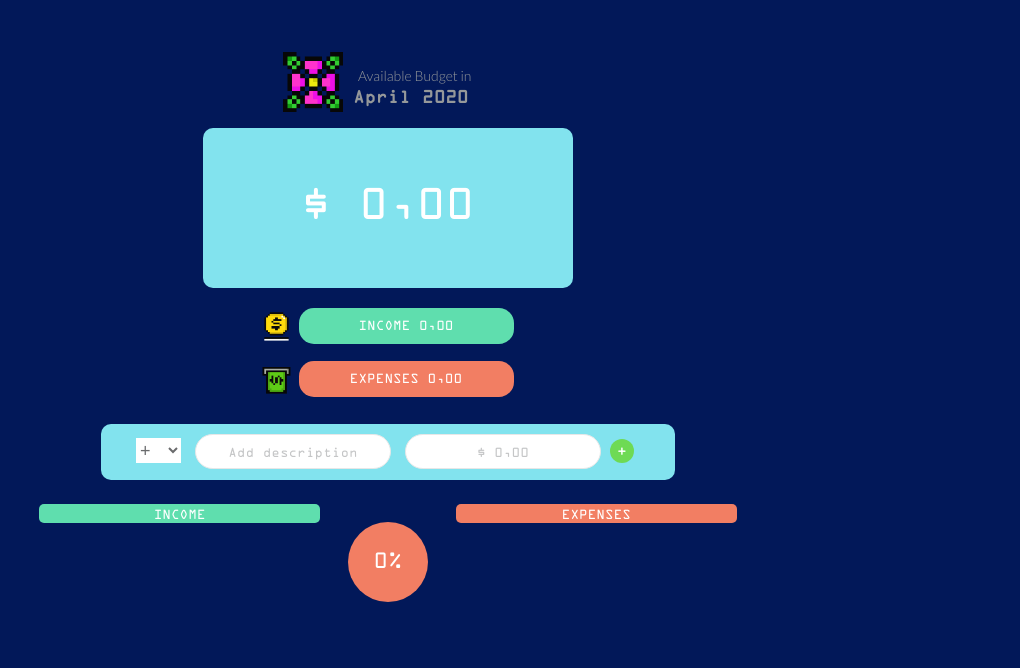
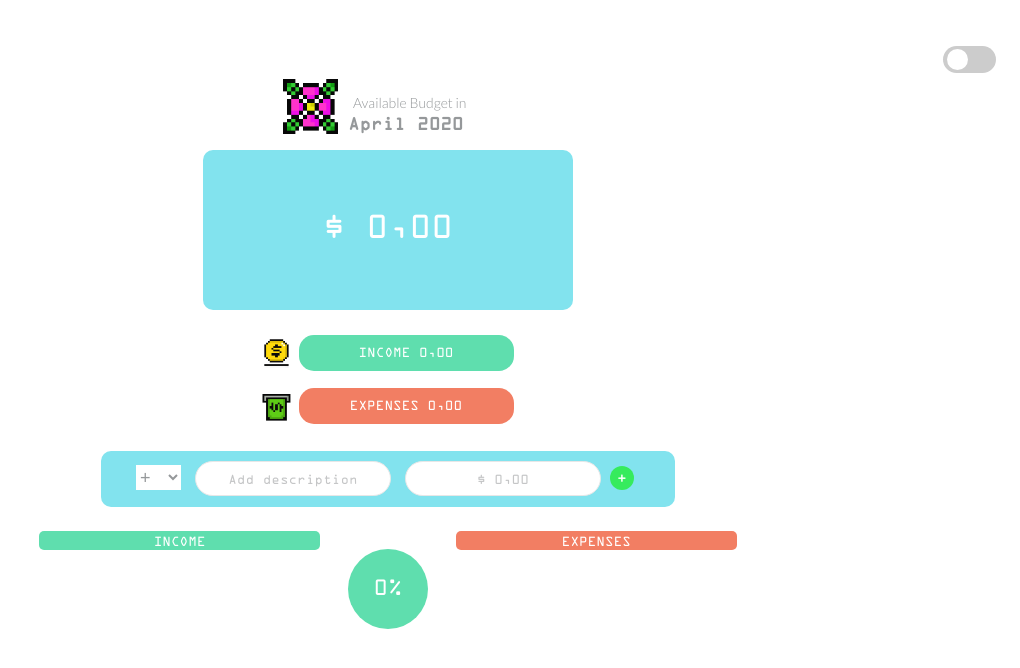
Before and after one commit to bethbecerra/budget-app, a plain HTML site: page index.html in a window 1280 px wide. Shown: the whole page, without its empty margins (260-1280 px from the left). Drawn offline with Linux system fonts and the light colour scheme; files whose address does not match are found by name.

Commit message:
Dark-Mode button

```diff
--- a/app.js
+++ b/app.js
@@ -1,14 +1,14 @@
 // Budget Controller
 
-var budgetController = (function() {
-  var Expense = function(id, description, value) {
+var budgetController = (function () {
+  var Expense = function (id, description, value) {
     this.id = id;
     this.description = description;
     this.value = value;
     this.percentage = -1;
   };
 
-  Expense.prototype.calculatePercentage = function(totalIncome) {
+  Expense.prototype.calculatePercentage = function (totalIncome) {
     if (totalIncome > 0) {
       this.percentage = Math.round((this.value / totalIncome) * 100);
     } else {
@@ -16,11 +16,11 @@ var budgetController = (function() {
     }
   };
 
-  Expense.prototype.getPercentage = function() {
+  Expense.prototype.getPercentage = function () {
     return this.percentage;
   };
 
-  var Income = function(id, description, value) {
+  var Income = function (id, description, value) {
     this.id = id;
     this.description = description;
     this.value = value;
@@ -29,23 +29,23 @@ var budgetController = (function() {
   var data = {
     allItems: {
       expense: [],
-      income: []
+      income: [],
     },
 
     totals: {
       expense: 0,
-      income: 0
+      income: 0,
     },
 
     budget: 0,
 
-    percentage: -1
+    percentage: -1,
   };
 
-  var calculateTotal = function(type) {
+  var calculateTotal = function (type) {
     var sum = 0;
 
-    data.allItems[type].forEach(function(current) {
+    data.allItems[type].forEach(function (current) {
       sum = sum + current.value;
     });
 
@@ -53,7 +53,7 @@ var budgetController = (function() {
   };
 
   return {
-    addItem: function(type, des, val) {
+    addItem: function (type, des, val) {
       var newItem, ID;
 
       // create new ID
@@ -81,7 +81,7 @@ var budgetController = (function() {
       return newItem;
     },
 
-    calculateBudget: function() {
+    calculateBudget: function () {
       // calculate total income and expenses
 
       calculateTotal('income');
@@ -101,24 +101,24 @@ var budgetController = (function() {
       }
     },
 
-    calculateIndPercentage: function() {
-      data.allItems.expense.forEach(function(current) {
+    calculateIndPercentage: function () {
+      data.allItems.expense.forEach(function (current) {
         current.calculatePercentage(data.totals.income);
       });
     },
 
-    getPercentage: function() {
-      var allPercentages = data.allItems.expense.map(function(current) {
+    getPercentage: function () {
+      var allPercentages = data.allItems.expense.map(function (current) {
         return current.getPercentage();
       });
 
       return allPercentages;
     },
 
-    deleteItem: function(type, id) {
+    deleteItem: function (type, id) {
       var ids, index;
 
-      ids = data.allItems[type].map(function(current) {
+      ids = data.allItems[type].map(function (current) {
         return current.id;
       });
 
@@ -129,23 +129,23 @@ var budgetController = (function() {
       }
     },
 
-    getBudget: function() {
+    getBudget: function () {
       return {
         budget: data.budget,
         totalIncome: data.totals.income,
         totalExpenses: data.totals.expense,
-        percentage: data.percentage
+        percentage: data.percentage,
       };
     },
 
-    testing: function() {
+    testing: function () {
       console.log(data);
-    }
+    },
   };
 })();
 
 // UI Controller
-var UIController = (function() {
+var UIController = (function () {
   var DOMStrings = {
     inputDescription: '.add-description',
     inputValue: '.add-value',
@@ -161,10 +161,10 @@ var UIController = (function() {
     percentageItem: '.item-percentage',
     dateLabel: '.budget-title-date',
     iconMonth: '.icon-month',
-    inputContainer: '.add-container'
+    inputContainer: '.add-container',
   };
 
-  var formatNumber = function(num, type) {
+  var formatNumber = function (num, type) {
     var numSplit, int, dec, type;
 
     num = Math.abs(num);
@@ -183,15 +183,15 @@ var UIController = (function() {
   };
 
   return {
-    getInput: function() {
+    getInput: function () {
       return {
         type: document.querySelector(DOMStrings.inputType).value,
         text: document.querySelector(DOMStrings.inputDescription).value,
-        value: parseFloat(document.querySelector(DOMStrings.inputValue).value)
+        value: parseFloat(document.querySelector(DOMStrings.inputValue).value),
       };
     },
 
-    addListItem: function(obj, type) {
+    addListItem: function (obj, type) {
       var html, newHtml, element;
 
       // create HTML string with placeholder text
@@ -217,21 +217,21 @@ var UIController = (function() {
       document.querySelector(element).insertAdjacentHTML('beforeend', newHtml);
     },
 
-    clearFields: function() {
+    clearFields: function () {
       var fields, fieldsArray;
 
       fields = document.querySelectorAll(DOMStrings.inputDescription + ',' + DOMStrings.inputValue);
 
       fieldsArray = Array.prototype.slice.call(fields);
 
-      fieldsArray.forEach(function(current, index, array) {
+      fieldsArray.forEach(function (current, index, array) {
         current.value = '';
       });
 
       fieldsArray[0].focus();
     },
 
-    displayBudget: function(obj) {
+    displayBudget: function (obj) {
       var type;
 
       obj.budget > 0 ? (type = 'income') : (type = 'expense');
@@ -247,16 +247,16 @@ var UIController = (function() {
       }
     },
 
-    displayItemPercentage: function(percentages) {
+    displayItemPercentage: function (percentages) {
       var fields = document.querySelectorAll(DOMStrings.percentageItem);
 
-      var nodeListForEach = function(list, callback) {
+      var nodeListForEach = function (list, callback) {
         for (var i = 0; i < list.length; i++) {
           callback(list[i], i);
         }
       };
 
-      nodeListForEach(fields, function(current, index) {
+      nodeListForEach(fields, function (current, index) {
         if (percentages[index] > 0) {
           current.textContent = percentages[index] + '%';
         } else {
@@ -265,13 +265,13 @@ var UIController = (function() {
       });
     },
 
-    deleteListItem: function(selectorID) {
+    deleteListItem: function (selectorID) {
       var el = document.getElementById(selectorID);
 
       el.parentNode.removeChild(el);
     },
 
-    displayDate: function() {
+    displayDate: function () {
       var year, month, months, now, icon, season;
 
       now = new Date();
@@ -289,7 +289,7 @@ var UIController = (function() {
         'September',
         'October',
         'November',
-        'December'
+        'December',
       ];
 
       document.querySelector(DOMStrings.dateLabel).textContent = months[month] + ' ' + year;
@@ -324,21 +324,21 @@ var UIController = (function() {
       icon.src = 'img/' + season + '.gif';
     },
 
-    getDOMStrings: function() {
+    getDOMStrings: function () {
       return DOMStrings;
-    }
+    },
   };
 })();
 
 //Global App Cotroller
 
-var controller = (function(budgetCtr, UICtrl) {
-  var setUpEventListeners = function() {
+var controller = (function (budgetCtr, UICtrl) {
+  var setUpEventListeners = function () {
     var DOM = UIController.getDOMStrings();
 
     document.querySelector(DOM.checkButton).addEventListener('click', ctrlAddItem);
 
-    document.addEventListener('keypress', function(e) {
+    document.addEventListener('keypress', function (e) {
       if (event.keyCode === 13 || event.which === 13) {
         ctrlAddItem();
       }
@@ -347,7 +347,7 @@ var controller = (function(budgetCtr, UICtrl) {
     document.querySelector(DOM.listContainer).addEventListener('click', ctrlDeleteItem);
   };
 
-  var updateBudget = function() {
+  var updateBudget = function () {
     var budget;
 
     //  Calculate the budget.
@@ -363,7 +363,7 @@ var controller = (function(budgetCtr, UICtrl) {
     UIController.displayBudget(budget);
   };
 
-  var updateIndivPercentage = function() {
+  var updateIndivPercentage = function () {
     var percentages;
 
     budgetController.calculateIndPercentage();
@@ -373,7 +373,7 @@ var controller = (function(budgetCtr, UICtrl) {
     UIController.displayItemPercentage(percentages);
   };
 
-  var ctrlAddItem = function() {
+  var ctrlAddItem = function () {
     var input, newItem;
 
     // 1. Get the field input data.
@@ -399,7 +399,7 @@ var controller = (function(budgetCtr, UICtrl) {
     }
   };
 
-  var ctrlDeleteItem = function(event) {
+  var ctrlDeleteItem = function (event) {
     var itemID, splitID, type, ID;
 
     itemID = event.target.parentNode.parentNode.parentNode.id;
@@ -425,11 +425,43 @@ var controller = (function(budgetCtr, UICtrl) {
     }
   };
 
+  // switch button
+  const toggleSwitch = document.querySelector('.theme-switch input[type="checkbox"]');
+
+  function switchTheme(e) {
+    if (e.target.checked) {
+      document.documentElement.setAttribute('data-theme', 'dark');
+    } else {
+      document.documentElement.setAttribute('data-theme', 'light');
+    }
+  }
+
+  toggleSwitch.addEventListener('change', switchTheme, false);
+
+  function switchTheme(e) {
+    if (e.target.checked) {
+      document.documentElement.setAttribute('data-theme', 'dark');
+      localStorage.setItem('theme', 'dark');
+    } else {
+      document.documentElement.setAttribute('data-theme', 'light');
+      localStorage.setItem('theme', 'light');
+    }
+  }
+  const currentTheme = localStorage.getItem('theme');
+
+  if (currentTheme) {
+    document.documentElement.setAttribute('data-theme', currentTheme);
+
+    if (currentTheme === 'dark') {
+      toggleSwitch.checked = true;
+    }
+  }
+
   return {
-    init: function() {
+    init: function () {
       setUpEventListeners();
       UIController.displayDate();
-    }
+    },
   };
 })(budgetController, UIController);
 
--- a/index.html
+++ b/index.html
@@ -8,6 +8,14 @@
 	</head>
 	<body>
 		<div id='wrapper'>
+<!-- switch mode -->
+			<div class="theme-switch-wrapper">
+				<label class="theme-switch" for="checkbox">
+					<input type="checkbox" id="checkbox" />
+					<div class="slider round"></div>
+			  </label>
+			</div>
+
 <!-- top -->
 		<div class='top-container'>
 			<img class='icon-month' src='img/summer.gif' alt='icon-month'>
--- a/style.css
+++ b/style.css
@@ -1,3 +1,25 @@
+/* ************* Light mode ************* */
+:root {
+  --background-color: white;
+  --budget-color: #82e3ee;
+  --font-color: #95989a;
+  --expenses-color: #f27e63;
+  --income-color: #5fdeae;
+  --check-button-color: #36eb5d;
+  --icon-mode: url(img/coin.gif);
+}
+
+/* ************* Dark mode ************* */
+
+[data-theme='dark'] {
+  --background-color: #250142;
+  --budget-color: #923ed6;
+  --font-color: #e1cff2;
+  --expenses-color: #ff8401;
+  --income-color: #04c6b4;
+  --check-button-color: #1f75e3;
+}
+
 /* ************* GENERAL **************** */
 @font-face {
   font-family: 'OCR A Std';
@@ -9,21 +31,20 @@
 body {
   width: 100%;
   position: relative;
-  background-color: #021859;
+  background-color: var(--background-color);
+  color: var(--font-color);
 }
 
 h1 {
   font-family: 'OCR A Std', sans-serif;
   font-weight: 700;
   font-size: 18px;
-  color: #95989a;
 }
 
 h2 {
   font-family: 'Lato', sans-serif;
   font-weight: 300;
   font-size: 14px;
-  color: #95989a;
 }
 
 #wrapper {
@@ -38,8 +59,8 @@ h2 {
 }
 
 .icon-month {
-  height: 60px;
-  width: 60px;
+  height: 55px;
+  width: 55px;
   margin-top: 6px;
   margin-left: 80px;
   margin-bottom: 16px;
@@ -69,7 +90,7 @@ h2 {
   text-align: center;
   font-family: 'OCR A Std', sans-serif;
   font-weight: 400;
-  font-size: 40px;
+  font-size: 30px;
   color: white;
   border-radius: 10px;
 }
@@ -78,12 +99,11 @@ h2 {
   font-family: 'OCR A Std', sans-serif;
   font-weight: 700;
   font-size: 16px;
-  color: #95989a;
 }
 
 .budget-value,
 .add-container {
-  background-color: #82e3ee;
+  background-color: var(--budget-color);
 }
 
 /* ********************** MAIN VALUES ******************* */
@@ -132,14 +152,18 @@ h2 {
 }
 
 .income,
-.income-value-container {
-  background-color: #5fdeae;
+.income-value-container,
+.percentage-value {
+  background-color: var(--income-color);
+}
+
+.check-button {
+  background-color: var(--check-button-color);
 }
 
 .expenses,
-.expenses-value-container,
-.percentage-value {
-  background-color: #f27e63;
+.expenses-value-container {
+  background-color: var(--expenses-color);
 }
 
 /* **************** INPUT ******************* */
@@ -158,7 +182,7 @@ h2 {
   border: none;
   height: 25px;
   font-size: 18px;
-  color: #6a6b6d;
+  color: var(--font-color);
   margin-left: 30px;
   background-color: #fff;
 }
@@ -203,10 +227,10 @@ input[type='number'] {
   color: white;
   border-radius: 12px;
   font-family: 'OCR A Std', sans-serif;
-  background-color: #6eda54;
 }
 
 /* ************* LIST ****************** */
+
 .general-list-container {
   width: calc(500px + 140 * ((100vw - 320px) / 680));
   margin: 0 auto;
@@ -247,15 +271,15 @@ input[type='number'] {
 .item-percentage,
 .delete-container {
   float: left;
-  color: #6a6b6d;
+  color: var(--font-color);
 }
 
 .value-color-expenses {
-  color: #e27194 !important;
+  color: var(--expenses-color) !important;
 }
 
 .value-color-income {
-  color: #5fdeae !important;
+  color: var(--income-color) !important;
 }
 
 .value-right {
@@ -324,3 +348,60 @@ input[type='number'] {
   font-size: 20px;
   color: white;
 }
+
+/* ************* SWITCH BUTTON ****************** */
+
+.theme-switch-wrapper {
+  display: flex;
+  align-items: center;
+  justify-content: right;
+}
+
+.theme-switch {
+  display: inline-block;
+  height: 27px;
+  position: relative;
+  width: 53px;
+}
+
+.theme-switch input {
+  display: none;
+}
+
+.slider {
+  background-color: #ccc;
+  bottom: 0;
+  cursor: pointer;
+  left: 0;
+  position: absolute;
+  right: 0;
+  top: 0;
+  transition: 0.4s;
+}
+
+.slider:before {
+  background-color: #fff;
+  bottom: 3px;
+  height: 21px;
+  left: 4px;
+  position: absolute;
+  transition: 0.4s;
+  width: 21px;
+  content: '';
+}
+
+input:checked + .slider {
+  background-color: #ffda0b;
+}
+
+input:checked + .slider:before {
+  transform: translateX(23px);
+}
+
+.slider.round {
+  border-radius: 20px;
+}
+
+.slider.round:before {
+  border-radius: 50%;
+}
```
Also changed, not shown: 1 other file.
